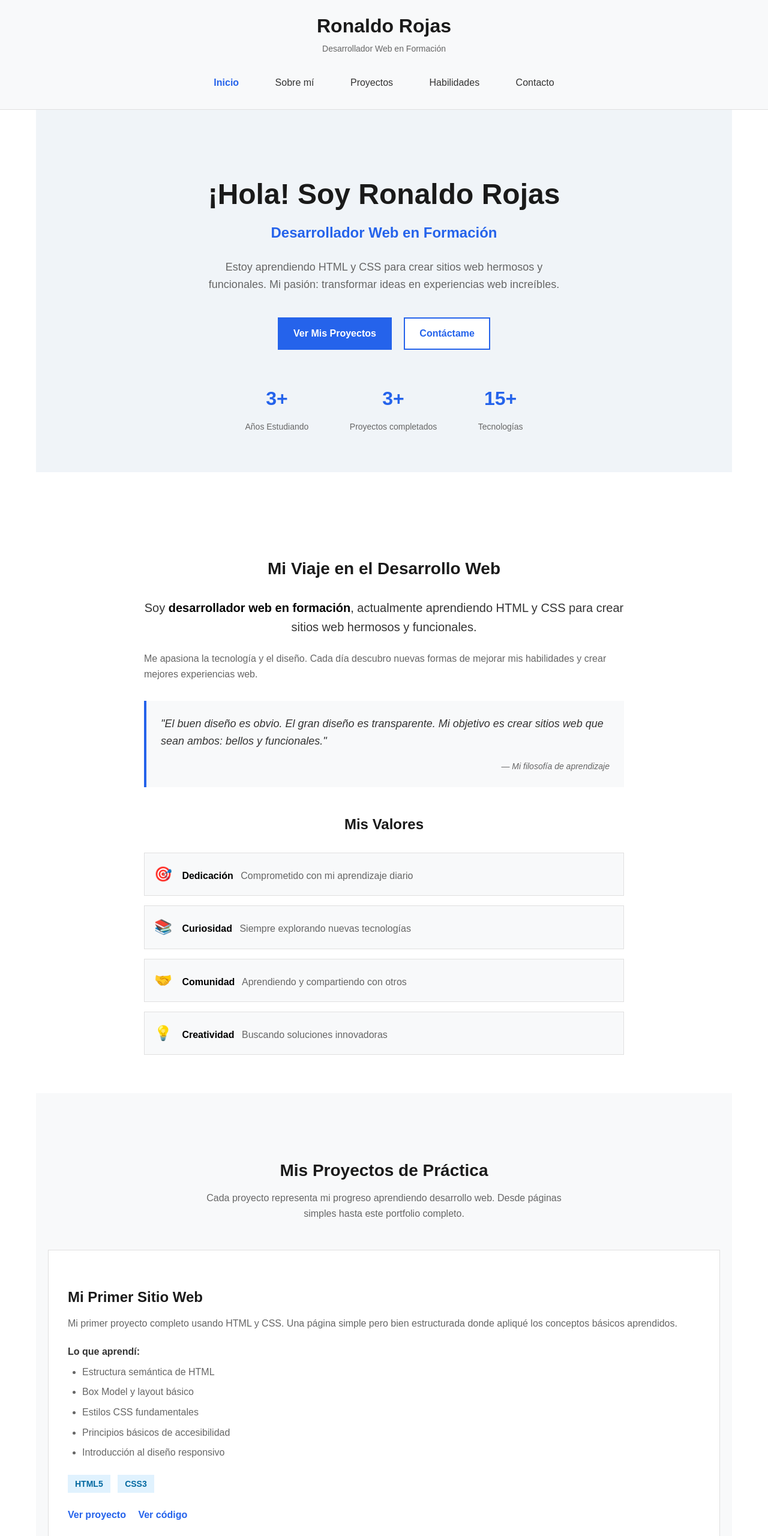
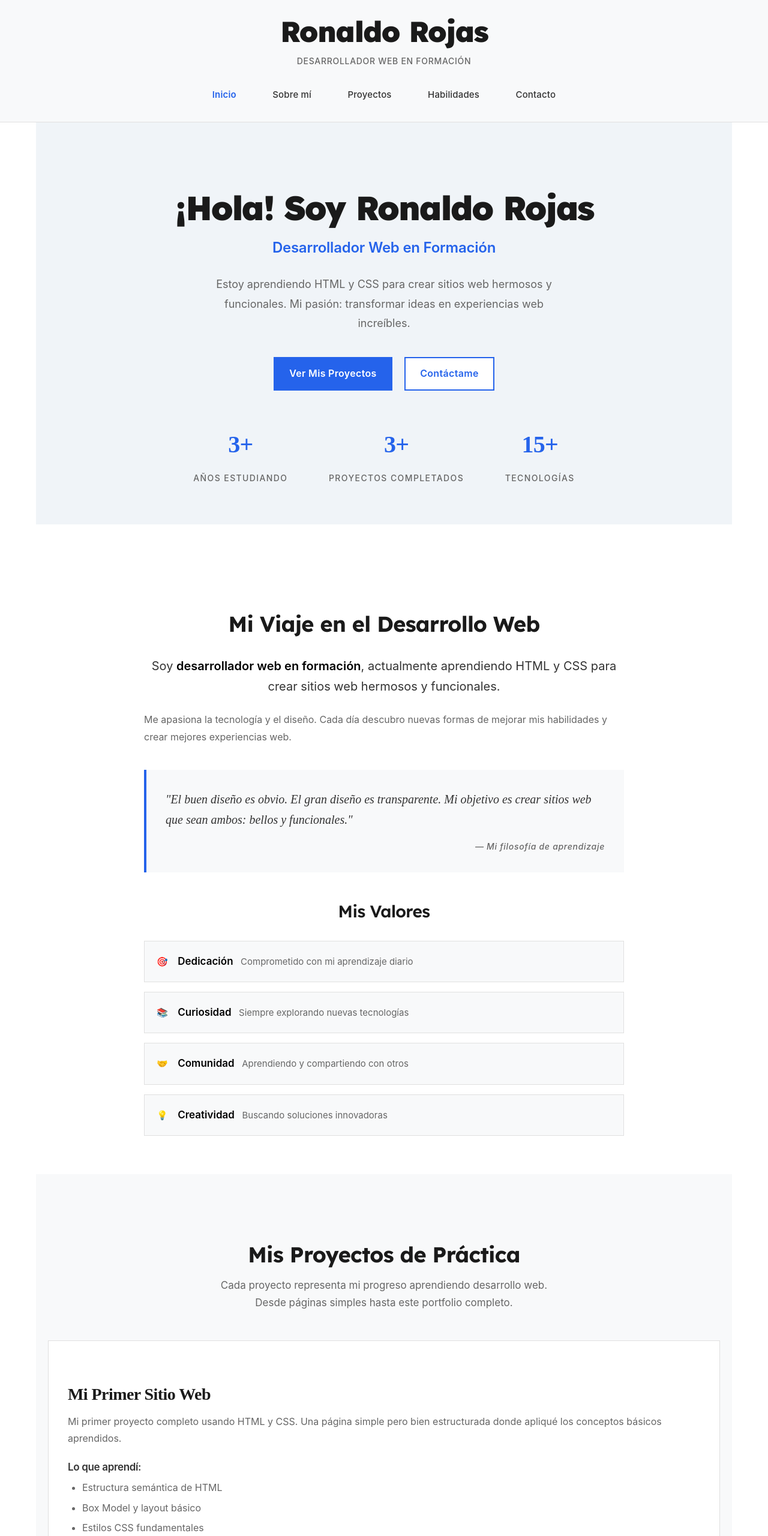
Before and after one commit to RonaldoChambillaRojas/portafolio-prueba, a plain HTML site: page index.html in a window 1280 px wide. Shown: the top 2560 px of the page at 60% size. Drawn offline with Linux system fonts and the light colour scheme.

Commit message:
style ( syles ) Improving styles by applying everything learned

```diff
--- a/styles.css
+++ b/styles.css
@@ -1,5 +1,21 @@
+/*
+=============================================
+MÓDULO 2: TIPOGRAFÍA Y LEGIBILIDAD
+=============================================
+Proyecto final del Módulo 2
+BUILDS ON: Módulo 1 (Fundamentos CSS)
+NUEVO en este módulo:
+- Google Fonts (Inter, Playfair Display)
+- Propiedades tipográficas avanzadas
+- Control de texto mejorado
+- Espaciado y legibilidad optimizados
+- Jerarquía tipográfica clara
+NO usamos aún: Variables CSS, Flexbox, Grid, Sombras, Degradados
+=============================================
+*/
+
 /* ===========================================
-   1. RESET BÁSICO
+   1. RESET BÁSICO (del Módulo 1)
    =========================================== */
 * {
   margin: 0;
@@ -8,65 +24,102 @@
 }
 
 body {
-  font-family: Arial, Helvetica, sans-serif;
+  /* MEJORADO: Ahora usando Google Fonts */
+  font-family: "Inter", system-ui, -apple-system, sans-serif;
   font-size: 16px;
-  line-height: 1.6;
+  /* MEJORADO: Mejor line-height para legibilidad */
+  line-height: 1.7;
   color: #333333;
   background-color: #ffffff;
+  /* NUEVO: Antialiasing para mejor renderizado */
+  -webkit-font-smoothing: antialiased;
+  -moz-osx-font-smoothing: grayscale;
+  /* NUEVO: Ajuste de texto más legible */
+  text-rendering: optimizeLegibility;
 }
 
 /* ===========================================
-     2. TIPOGRAFÍA GENERAL
+     2. TIPOGRAFÍA GENERAL - MEJORADA
      =========================================== */
 h1,
 h2,
 h3,
 h4 {
-  font-weight: bold;
+  /* MEJORADO: Fuente display para títulos */
+  font-family: "Lexend", sans-serif;
+  font-weight: 700;
   line-height: 1.2;
-  margin-bottom: 16px;
   color: #1a1a1a;
+  /* NUEVO: Letter-spacing para títulos */
+  letter-spacing: -0.02em;
 }
 
 h1 {
-  font-size: 32px;
+  /* MEJORADO: Escala tipográfica más clara */
+  font-size: 3rem; /* 48px */
+  margin-bottom: 1.5rem;
+  font-weight: 900;
 }
 
 h2 {
-  font-size: 28px;
-  margin-top: 48px;
+  font-size: 2.25rem; /* 36px */
+  margin-top: 3rem;
+  margin-bottom: 1.25rem;
 }
 
 h3 {
-  font-size: 24px;
-  margin-top: 32px;
+  font-size: 1.75rem; /* 28px */
+  margin-top: 2.5rem;
+  margin-bottom: 1rem;
+  font-weight: 600;
 }
 
 h4 {
-  font-size: 18px;
-  margin-top: 24px;
+  font-size: 1.25rem; /* 20px */
+  margin-top: 2rem;
+  margin-bottom: 0.75rem;
+  font-family: "Inter", sans-serif;
+  font-weight: 600;
 }
 
 p {
-  margin-bottom: 16px;
+  margin-bottom: 1.25rem;
+  /* NUEVO: Límite de ancho para mejor legibilidad */
+  max-width: 100%;
 }
 
 strong {
-  font-weight: bold;
+  font-weight: 600;
   color: #000000;
 }
 
+em {
+  font-style: italic;
+}
+
+/* NUEVO: Párrafos introductorios más grandes */
+.about__intro,
+.hero__description {
+  font-size: 1.125rem; /* 18px */
+  line-height: 1.8;
+  color: #555555;
+}
+
 /* ===========================================
-     3. ENLACES
+     3. ENLACES - MEJORADO
      =========================================== */
 a {
   color: #2563eb;
   text-decoration: none;
+  /* NUEVO: Transición suave (sin animación completa aún) */
+  text-decoration-thickness: 2px;
+  text-underline-offset: 2px;
 }
 
 a:hover {
   color: #1d4ed8;
   text-decoration: underline;
+  text-decoration-thickness: 2px;
 }
 
 a:active {
@@ -81,7 +134,7 @@ ul {
 }
 
 /* ===========================================
-     5. HEADER
+     5. HEADER - TIPOGRAFÍA MEJORADA
      =========================================== */
 .header {
   background-color: #f8f9fa;
@@ -103,15 +156,24 @@ ul {
 .header__name {
   color: #1a1a1a;
   margin-bottom: 8px;
+  /* MEJORADO: Usando Playfair Display */
+  font-family: "Lexend", sans-serif;
+  font-weight: 900;
+  letter-spacing: -0.03em;
 }
 
 .header__tagline {
   color: #666666;
-  font-size: 14px;
+  font-size: 0.875rem; /* 14px */
+  margin: 0 auto;
+  /* NUEVO: Espaciado de letras para subtítulos */
+  letter-spacing: 0.05em;
+  text-transform: uppercase;
+  font-weight: 500;
 }
 
 /* ===========================================
-     6. NAVEGACIÓN
+     6. NAVEGACIÓN - TIPOGRAFÍA MEJORADA
      =========================================== */
 .nav {
   text-align: center;
@@ -131,6 +193,9 @@ ul {
   display: inline-block;
   color: #333333;
   font-weight: 500;
+  /* NUEVO: Mejor espaciado */
+  font-size: 0.9375rem; /* 15px */
+  letter-spacing: 0.01em;
 }
 
 .nav__link:hover {
@@ -140,7 +205,7 @@ ul {
 
 .nav__link--active {
   color: #2563eb;
-  font-weight: bold;
+  font-weight: 600;
 }
 
 /* ===========================================
@@ -153,7 +218,7 @@ ul {
 }
 
 /* ===========================================
-     8. HERO SECTION
+     8. HERO SECTION - TIPOGRAFÍA MEJORADA
      =========================================== */
 .hero {
   padding: 64px 0;
@@ -169,29 +234,36 @@ ul {
 }
 
 .hero__title {
-  font-size: 48px;
+  font-size: 3.5rem; /* 56px */
   color: #1a1a1a;
-  margin-bottom: 16px;
+  margin-bottom: 1rem;
+  /* MEJORADO: Mejor peso y espaciado */
+  font-weight: 900;
+  letter-spacing: -0.04em;
+  line-height: 1.1;
 }
 
 .hero__subtitle {
-  font-size: 24px;
+  font-size: 1.5rem; /* 24px */
   color: #2563eb;
-  margin-bottom: 24px;
+  margin-bottom: 1.5rem;
+  font-family: "Inter", sans-serif;
   font-weight: 600;
+  letter-spacing: -0.01em;
 }
 
 .hero__description {
-  font-size: 18px;
+  font-size: 1.125rem; /* 18px */
   color: #666666;
-  margin-bottom: 32px;
+  margin-bottom: 2rem;
   max-width: 600px;
   margin-left: auto;
   margin-right: auto;
+  line-height: 1.8;
 }
 
 .hero__actions {
-  margin-bottom: 48px;
+  margin-bottom: 3rem;
 }
 
 .hero__stats {
@@ -206,30 +278,38 @@ ul {
 
 .stat__number {
   display: block;
-  font-size: 32px;
-  font-weight: bold;
+  font-size: 2.5rem; /* 40px */
+  font-weight: 700;
   color: #2563eb;
-  margin-bottom: 8px;
+  margin-bottom: 0.5rem;
+  font-family: "Playfair Display", serif;
+  letter-spacing: -0.02em;
 }
 
 .stat__label {
-  font-size: 14px;
+  font-size: 0.875rem; /* 14px */
   color: #666666;
+  text-transform: uppercase;
+  letter-spacing: 0.1em;
+  font-weight: 500;
 }
 
 /* ===========================================
-     9. BOTONES
+     9. BOTONES - TIPOGRAFÍA MEJORADA
      =========================================== */
 .button {
   display: inline-block;
   padding: 12px 24px;
   margin: 8px;
-  font-size: 16px;
+  font-size: 1rem;
   font-weight: 600;
   text-align: center;
   border: 2px solid transparent;
   cursor: pointer;
   text-decoration: none;
+  /* NUEVO: Mejor tipografía en botones */
+  font-family: "Inter", sans-serif;
+  letter-spacing: 0.02em;
 }
 
 .button--primary {
@@ -257,11 +337,11 @@ ul {
 
 .button--large {
   padding: 16px 32px;
-  font-size: 18px;
+  font-size: 1.125rem;
 }
 
 /* ===========================================
-     10. ABOUT SECTION
+     10. ABOUT SECTION - TIPOGRAFÍA MEJORADA
      =========================================== */
 .about {
   padding: 48px 0;
@@ -275,55 +355,65 @@ ul {
 .about__title {
   text-align: center;
   color: #1a1a1a;
-  margin-bottom: 32px;
+  margin-bottom: 2rem;
 }
 
 .about__intro {
-  font-size: 20px;
+  font-size: 1.25rem; /* 20px */
   text-align: center;
   color: #333333;
-  margin-bottom: 24px;
+  margin-bottom: 1.5rem;
+  line-height: 1.7;
+  font-weight: 400;
 }
 
 .about__text {
   color: #666666;
-  margin-bottom: 32px;
+  margin-bottom: 2rem;
+  line-height: 1.8;
 }
 
 /* ===========================================
-     11. QUOTE
+     11. QUOTE - TIPOGRAFÍA MEJORADA
      =========================================== */
 .quote {
   background-color: #f8f9fa;
-  padding: 24px;
-  margin: 32px 0;
+  padding: 2rem;
+  margin: 2.5rem 0;
   border-left: 4px solid #2563eb;
 }
 
 .quote__text {
-  font-size: 18px;
+  font-size: 1.25rem; /* 20px */
   font-style: italic;
   color: #333333;
-  margin-bottom: 16px;
+  margin-bottom: 1rem;
+  line-height: 1.7;
+  /* NUEVO: Mejor tipografía para citas */
+  font-family: "Playfair Display", serif;
+  font-weight: 400;
 }
 
 .quote__author {
   color: #666666;
-  font-size: 14px;
+  font-size: 0.875rem;
   display: block;
   text-align: right;
+  font-family: "Inter", sans-serif;
+  font-weight: 500;
+  letter-spacing: 0.05em;
 }
 
 /* ===========================================
-     12. VALUES
+     12. VALUES - TIPOGRAFÍA MEJORADA
      =========================================== */
 .values {
-  margin-top: 48px;
+  margin-top: 3rem;
 }
 
 .values__title {
   text-align: center;
-  margin-bottom: 32px;
+  margin-bottom: 2rem;
 }
 
 .values__list {
@@ -331,10 +421,11 @@ ul {
 }
 
 .values__item {
-  padding: 16px;
-  margin-bottom: 16px;
+  padding: 1.25rem;
+  margin-bottom: 1rem;
   background-color: #f8f9fa;
   border: 1px solid #e0e0e0;
+  line-height: 1.6;
 }
 
 .values__item:hover {
@@ -343,16 +434,19 @@ ul {
 }
 
 .values__icon {
-  font-size: 24px;
-  margin-right: 12px;
+  font-size: 1.5rem;
+  margin-right: 0.75rem;
 }
 
 .values__item strong {
-  margin-right: 8px;
+  margin-right: 0.5rem;
+  font-weight: 600;
+  font-size: 1.0625rem;
 }
 
 .values__item span {
   color: #666666;
+  font-size: 0.9375rem;
 }
 
 /* ===========================================
@@ -370,16 +464,18 @@ ul {
 
 .projects__title {
   text-align: center;
-  margin-bottom: 16px;
+  margin-bottom: 1rem;
 }
 
 .projects__description {
   text-align: center;
   color: #666666;
-  margin-bottom: 48px;
+  margin-bottom: 3rem;
   max-width: 600px;
   margin-left: auto;
   margin-right: auto;
+  font-size: 1.0625rem;
+  line-height: 1.7;
 }
 
 .projects__grid {
@@ -387,12 +483,12 @@ ul {
 }
 
 /* ===========================================
-     14. PROJECT CARD
+     14. PROJECT CARD - TIPOGRAFÍA MEJORADA
      =========================================== */
 .project {
   background-color: #ffffff;
-  padding: 32px;
-  margin-bottom: 32px;
+  padding: 2rem;
+  margin-bottom: 2rem;
   border: 1px solid #e0e0e0;
 }
 
@@ -408,54 +504,61 @@ ul {
 .project__badge {
   background-color: #2563eb;
   color: #ffffff;
-  padding: 4px 12px;
-  font-size: 12px;
-  font-weight: bold;
+  padding: 0.25rem 0.75rem;
+  font-size: 0.75rem;
+  font-weight: 600;
   text-transform: uppercase;
   display: inline-block;
-  margin-bottom: 16px;
+  margin-bottom: 1rem;
+  letter-spacing: 0.1em;
 }
 
 .project__title {
   color: #1a1a1a;
-  margin-bottom: 16px;
+  margin-bottom: 1rem;
+  font-family: "Playfair Display", serif;
 }
 
 .project__description {
   color: #666666;
-  margin-bottom: 24px;
+  margin-bottom: 1.5rem;
+  line-height: 1.7;
 }
 
 .project__subtitle {
-  font-size: 16px;
+  font-size: 1.0625rem;
   color: #333333;
-  margin-top: 24px;
-  margin-bottom: 12px;
+  margin-top: 1.5rem;
+  margin-bottom: 0.75rem;
+  font-weight: 600;
+  font-family: "Inter", sans-serif;
 }
 
 .project__learnings {
   list-style: disc;
-  padding-left: 24px;
-  margin-bottom: 24px;
+  padding-left: 1.5rem;
+  margin-bottom: 1.5rem;
 }
 
 .project__learnings li {
   color: #666666;
-  margin-bottom: 8px;
+  margin-bottom: 0.5rem;
+  line-height: 1.6;
 }
 
 .project__technologies {
-  margin-bottom: 24px;
+  margin-bottom: 1.5rem;
 }
 
 .tag {
   display: inline-block;
   background-color: #e0f2fe;
   color: #0369a1;
-  padding: 4px 12px;
-  margin-right: 8px;
-  font-size: 14px;
+  padding: 0.25rem 0.75rem;
+  margin-right: 0.5rem;
+  font-size: 0.875rem;
   font-weight: 600;
+  letter-spacing: 0.025em;
 }
 
 .project__links {
@@ -464,12 +567,13 @@ ul {
 
 .project__link {
   display: inline-block;
-  margin-right: 16px;
+  margin-right: 1rem;
   font-weight: 600;
+  font-size: 0.9375rem;
 }
 
 /* ===========================================
-     15. SKILLS SECTION
+     15. SKILLS SECTION - TIPOGRAFÍA MEJORADA
      =========================================== */
 .skills {
   padding: 64px 0;
@@ -482,33 +586,37 @@ ul {
 
 .skills__title {
   text-align: center;
-  margin-bottom: 16px;
+  margin-bottom: 1rem;
 }
 
 .skills__subtitle {
   text-align: center;
   color: #666666;
-  margin-bottom: 32px;
+  margin-bottom: 2rem;
+  font-size: 1.0625rem;
+  font-weight: 400;
 }
 
 .skills__list {
-  margin-bottom: 48px;
+  margin-bottom: 3rem;
 }
 
 .skill {
-  margin-bottom: 32px;
+  margin-bottom: 2rem;
 }
 
 .skill__name {
-  margin-bottom: 8px;
+  margin-bottom: 0.5rem;
   color: #1a1a1a;
+  font-size: 1.0625rem;
+  font-weight: 600;
 }
 
 .skill__bar {
   background-color: #e0e0e0;
   height: 24px;
   position: relative;
-  margin-bottom: 8px;
+  margin-bottom: 0.5rem;
 }
 
 .skill__progress {
@@ -533,34 +641,37 @@ ul {
 
 .skill__percentage {
   color: #666666;
-  font-size: 14px;
+  font-size: 0.875rem;
+  font-weight: 500;
 }
 
 /* ===========================================
-     16. LEARNING
+     16. LEARNING - TIPOGRAFÍA MEJORADA
      =========================================== */
 .learning {
   background-color: #f8f9fa;
-  padding: 24px;
+  padding: 1.5rem;
 }
 
 .learning__title {
-  margin-bottom: 16px;
+  margin-bottom: 1rem;
   color: #1a1a1a;
+  font-size: 1.25rem;
 }
 
 .learning__list {
   list-style: disc;
-  padding-left: 24px;
+  padding-left: 1.5rem;
 }
 
 .learning__item {
   color: #666666;
-  margin-bottom: 8px;
+  margin-bottom: 0.5rem;
+  line-height: 1.6;
 }
 
 /* ===========================================
-     17. CONTACT SECTION
+     17. CONTACT SECTION - TIPOGRAFÍA MEJORADA
      =========================================== */
 .contact {
   padding: 64px 0;
@@ -574,40 +685,44 @@ ul {
 }
 
 .contact__title {
-  margin-bottom: 16px;
+  margin-bottom: 1rem;
 }
 
 .contact__description {
   color: #666666;
-  margin-bottom: 48px;
+  margin-bottom: 3rem;
   max-width: 600px;
   margin-left: auto;
   margin-right: auto;
+  font-size: 1.0625rem;
+  line-height: 1.7;
 }
 
 .contact__methods {
-  margin-bottom: 48px;
+  margin-bottom: 3rem;
 }
 
 .contact__method {
   display: inline-block;
-  margin: 0 32px 32px;
+  margin: 0 2rem 2rem;
   text-align: center;
 }
 
 .contact__method-title {
-  font-size: 18px;
-  margin-bottom: 8px;
+  font-size: 1.125rem;
+  margin-bottom: 0.5rem;
   color: #1a1a1a;
+  font-weight: 600;
 }
 
 .contact__link {
   color: #2563eb;
-  font-weight: 600;
+  font-weight: 500;
+  font-size: 0.9375rem;
 }
 
 /* ===========================================
-     18. FOOTER
+     18. FOOTER - TIPOGRAFÍA MEJORADA
      =========================================== */
 .footer {
   background-color: #1a1a1a;
@@ -623,13 +738,15 @@ ul {
 }
 
 .footer__nav {
-  margin-bottom: 24px;
+  margin-bottom: 1.5rem;
 }
 
 .footer__link {
   color: #ffffff;
-  margin: 0 16px;
+  margin: 0 1rem;
   display: inline-block;
+  font-size: 0.9375rem;
+  font-weight: 400;
 }
 
 .footer__link:hover {
@@ -639,10 +756,12 @@ ul {
 
 .footer__copyright {
   color: #9ca3af;
-  margin-bottom: 8px;
+  margin-bottom: 0.5rem;
+  font-size: 0.875rem;
 }
 
 .footer__credits {
   color: #9ca3af;
-  font-size: 14px;
+  font-size: 0.875rem;
+  line-height: 1.5;
 }
```
